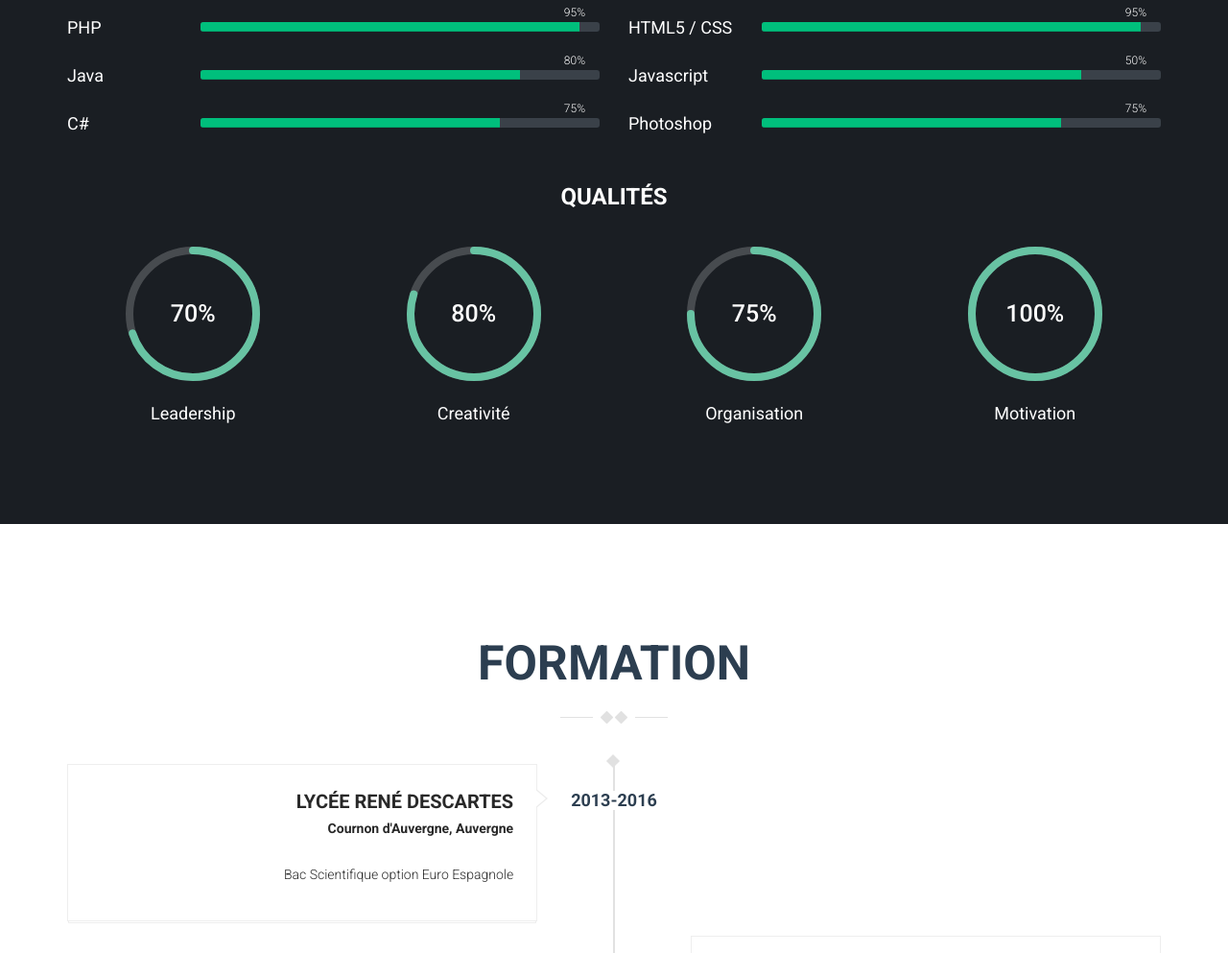
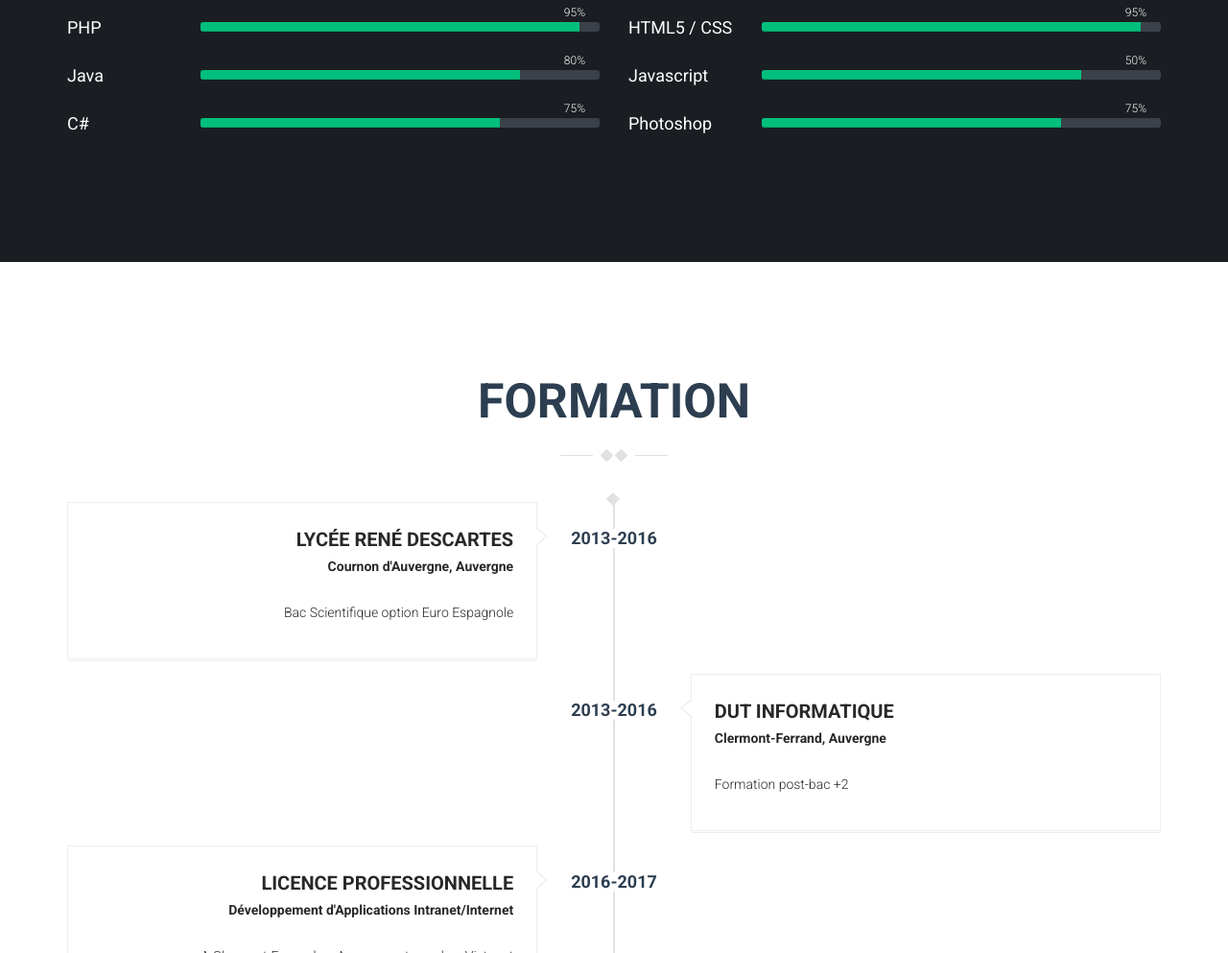
Before and after one commit to ClementGilGit/ClementGilGit.github.io, a plain HTML site: page index.html in a window 1280 px wide. Shown: the part 2093-3086 px from the top of the page at 96% size. Drawn offline with Linux system fonts and the light colour scheme.

Commit message:
delete_qualites

```diff
--- a/index.html
+++ b/index.html
@@ -208,45 +208,6 @@
             </div><!-- /.skill-progress -->
           </div><!-- /.col-md-6 -->
         </div><!-- /.row -->
-
-        <div class="skill-chart text-center">
-          <h3>Qualités</h3>
-        </div>
-
-        <div class="row more-skill text-center">
-          <div class="col-xs-12 col-sm-4 col-md-3">
-              <div class="chart" data-percent="70" data-color="00b7ff">
-                    <span class="percent"></span>
-                    <div class="chart-text">
-                      <span>Leadership</span>
-                    </div>
-                </div>
-            </div>
-            <div class="col-xs-12 col-sm-4 col-md-3">
-              <div class="chart" data-percent="80" data-color="2ecc71">
-                    <span class="percent"></span>
-                    <div class="chart-text">
-                      <span>Creativité</span>
-                    </div>
-                </div>
-            </div>
-            <div class="col-xs-12 col-sm-4 col-md-3">
-              <div class="chart" data-percent="75" data-color="3498db">
-                    <span class="percent"></span>
-                    <div class="chart-text">
-                      <span>Organisation</span>
-                    </div>
-                </div>
-            </div>
-            <div class="col-xs-12 col-sm-4 col-md-3">
-              <div class="chart" data-percent="100" data-color="3498db">
-                    <span class="percent"></span>
-                    <div class="chart-text">
-                      <span>Motivation</span>
-                    </div>
-                </div>
-            </div>
-        </div>
 
       </div><!-- /.container -->
     </section><!-- End Skills Section -->
```
